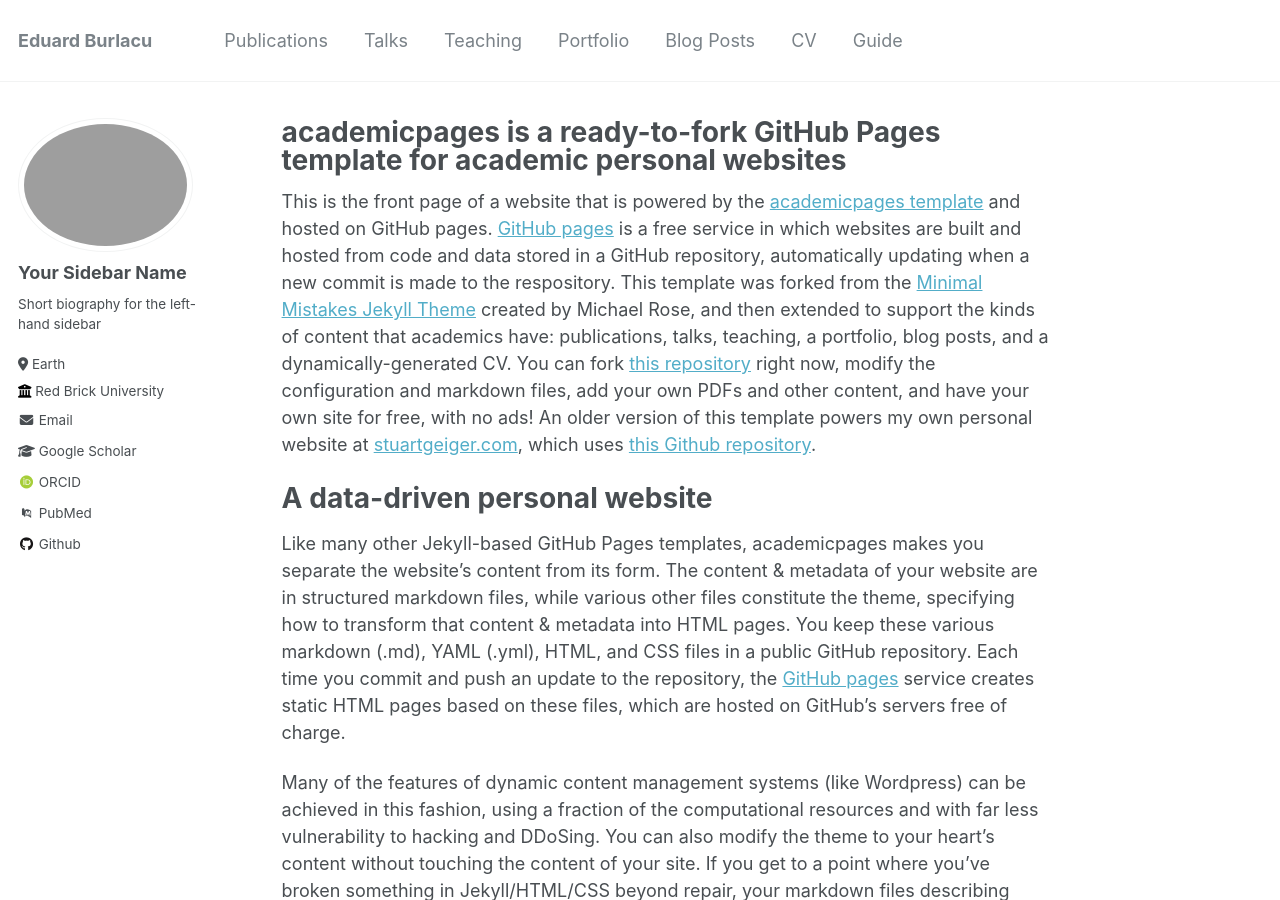
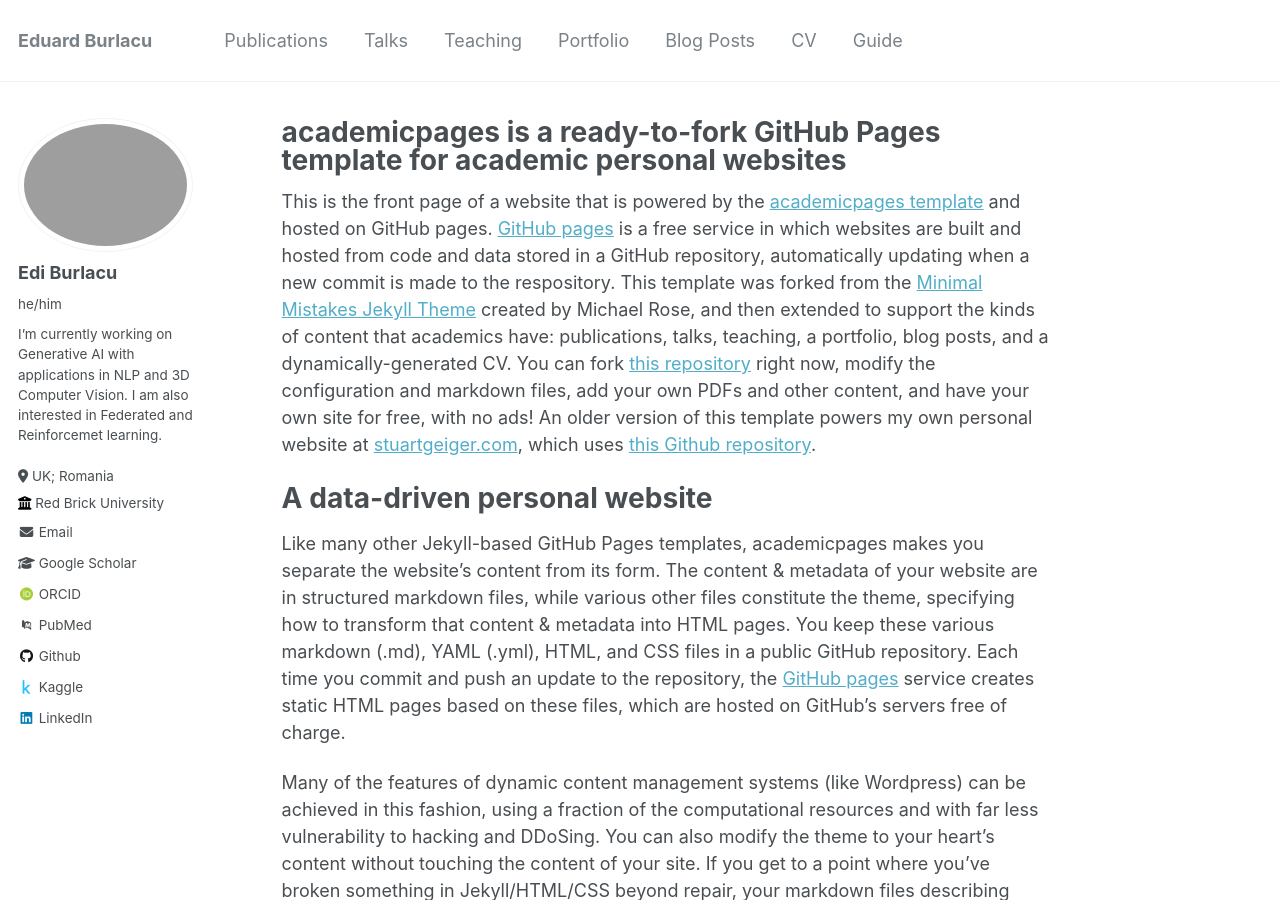
Before and after one commit to eduardburlacu/eduardburlacu.github.io, a Jekyll site: the page built from _pages/about.md, in a window 1280 px wide and 900 px high. Built offline with Jekyll 4.4.1, drawn with Linux system fonts in a browser that asks for light colours; some web fonts are replaced; part of the change alters nothing that is shown.

Commit message:
add links

```diff
--- a/_config.yml
+++ b/_config.yml
@@ -22,13 +22,13 @@ repository               : "academicpages/academicpages.github.io"
 author:
   # Biographic information
   avatar           : "images/logo.png"
-  name             : "Your Sidebar Name"
-  pronouns         : # example: "she/her"
-  bio              : "Short biography for the left-hand sidebar"
-  location         : "Earth"
+  name             : "Edi Burlacu"
+  pronouns         : "he/him"
+  bio              : " I’m currently working on Generative AI with applications in NLP and 3D Computer Vision. I am also interested in Federated and Reinforcemet learning."
+  location         : "UK; Romania"
   employer         : "Red Brick University"
   uri              : # URL
-  email            : "none@example.org"
+  email            : "eduardburlacu5@gmail.com"
 
   # Academic websites
   arxiv            : # URL - Update with the correct link to your profile
@@ -40,38 +40,11 @@ author:
 
   # Repositories and software development
   bitbucket        : # Username - Update with your username on the site
-  codepen          : # Username
-  dribbble         : # Username
-  github           : "academicpages"
-  kaggle           : # Username
-  stackoverflow    : # User number or user number and name (i.e., use "1" or "1/jeff-atwood")
+  github           : "https://github.com/eduardburlacu"
+  kaggle           : "https://www.kaggle.com/eduardburlacu"
 
   # Social media
-  bluesky          : # Replace this with you Bluesky username
-  facebook         : # Username
-  flickr           : # Username
-  foursquare       : # Username
-  goodreads        : # Username
-  google_plus      : # Username
-  keybase          : # Username
-  instagram        : # Username
-  lastfm           : # Username
-  linkedin         : # Username
-  mastodon         : # URL
-  medium           : # URL
-  pinterest        : # Username
-  soundcloud       : # Username
-  steam            : # Username
-  telegram         : # URL
-  tumblr           : # Username
-  twitter          : # Replace this with your X / Twitter handle
-  vine             : # Username
-  weibo            : # Username
-  wikipedia        : # Username
-  xing             : # Username
-  youtube          : # Username
-  zhihu            : # URL
-
+  linkedin         : "https://www.linkedin.com/in/eduard-burlacu-168860223/"
 
 # Site Settings
 teaser                   :  # filename of teaser fallback teaser image placed in /images/, .e.g. "500x300.png"
```
